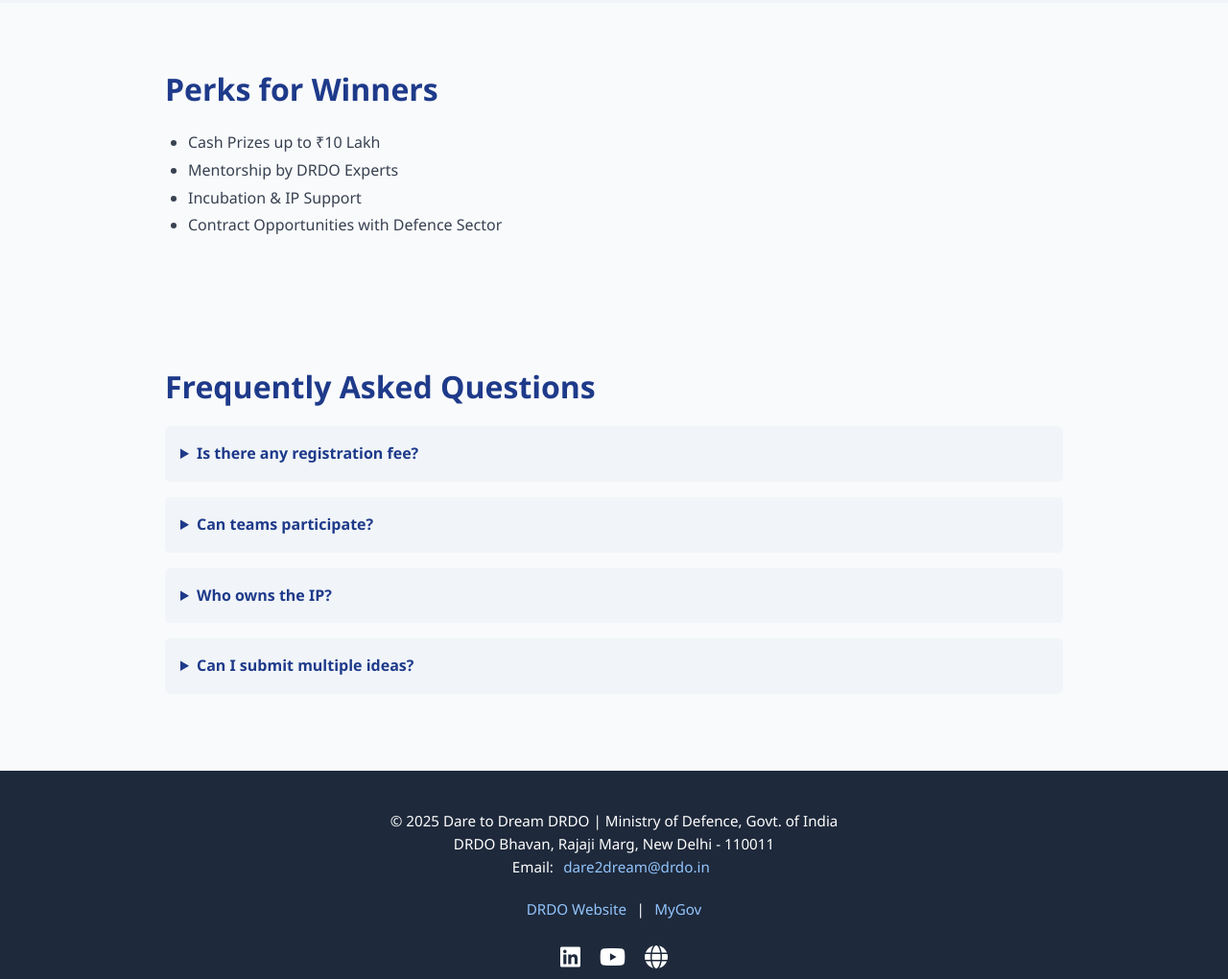
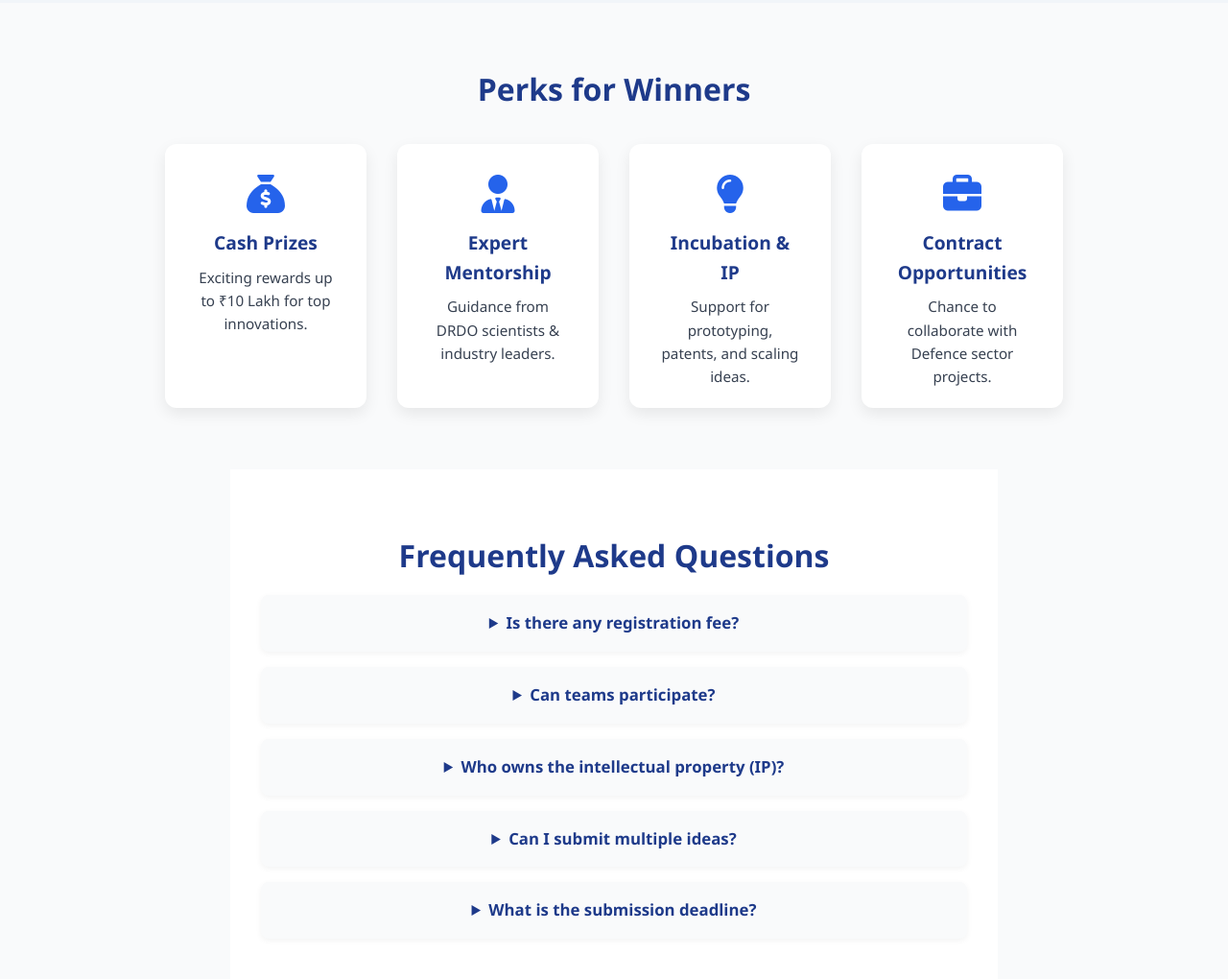
Before and after one commit to anacodermisra/dare-to-dream, a plain HTML site: page frontend/index.html in a window 1280 px wide. Shown: the part 2506-3526 px from the top of the page at 96% size. Drawn offline with Linux system fonts and the light colour scheme; files whose address does not match are found by name.

Commit message:
frontend changed

```diff
--- a/frontend/assets/style/style.css
+++ b/frontend/assets/style/style.css
@@ -473,3 +473,90 @@
 .eligibility-card:hover i {
    color: #d38123;
 }
+
+/* ---- Perks Section ---- */
+.perks-section {
+  background-color: #f9fafb;
+  padding: 4rem 2rem;
+  text-align: center;
+}
+
+.perks-grid {
+  display: grid;
+  grid-template-columns: repeat(auto-fit, minmax(150px, 1fr));
+  gap: 2rem;
+  margin-top: 2rem;
+}
+
+.perk-card {
+  background: white;
+  padding: 2rem;
+  padding-bottom: 20px;
+  border-radius: 12px;
+  box-shadow: 0 6px 16px rgba(0, 0, 0, 0.08);
+  transition: transform 0.3s, box-shadow 0.3s;
+  cursor: pointer;
+}
+
+.perk-card i {
+  font-size: 2.5rem;
+  color: #2563eb;
+  margin-bottom: 1rem;
+}
+
+.perk-card h3 {
+  font-size: 1.2rem;
+  margin-bottom: 0.5rem;
+  color: #1e3a8a;
+}
+
+.perk-card p {
+  font-size: 0.95rem;
+  color: #374151;
+}
+
+.perk-card:hover {
+  transform: translateY(-10px) scale(1.03);
+  box-shadow: 0 10px 20px rgba(0, 0, 0, 0.12);
+}
+.perk-card:hover h3,
+.perk-card:hover i {
+  color: #d38123;
+}
+
+/* ---- FAQ Section ---- */
+.faq-section {
+  background: #fff;
+  padding: 4rem 2rem;
+  max-width: 800px;
+  margin: auto;
+  text-align: center;
+}
+
+.faq-section details {
+  background: #f9fafb;
+  padding: 1rem 1.5rem;
+  border-radius: 8px;
+  margin-bottom: 1rem;
+  box-shadow: 0 2px 6px rgba(0,0,0,0.05);
+  transition: all 0.3s ease;
+  cursor: pointer;
+}
+
+.faq-section details[open] {
+  background: #fff8f0;
+  box-shadow: 0 4px 12px rgba(0,0,0,0.1);
+}
+
+.faq-section summary {
+  font-weight: 600;
+  font-size: 1.05rem;
+  color: #1e3a8a;
+  outline: none;
+}
+
+.faq-section p {
+  margin-top: 0.8rem;
+  color: #374151;
+  font-size: 0.95rem;
+}
--- a/frontend/index.html
+++ b/frontend/index.html
@@ -198,25 +198,56 @@
 </section>
 
 
+<section id="perks" class="section perks-section">
+  <h2>Perks for Winners</h2>
+  <div class="perks-grid">
+    <div class="perk-card">
+      <i class="fas fa-sack-dollar"></i>
+      <h3>Cash Prizes</h3>
+      <p>Exciting rewards up to ₹10 Lakh for top innovations.</p>
+    </div>
+    <div class="perk-card">
+      <i class="fas fa-user-tie"></i>
+      <h3>Expert Mentorship</h3>
+      <p>Guidance from DRDO scientists & industry leaders.</p>
+    </div>
+    <div class="perk-card">
+      <i class="fas fa-lightbulb"></i>
+      <h3>Incubation & IP</h3>
+      <p>Support for prototyping, patents, and scaling ideas.</p>
+    </div>
+    <div class="perk-card">
+      <i class="fas fa-briefcase"></i>
+      <h3>Contract Opportunities</h3>
+      <p>Chance to collaborate with Defence sector projects.</p>
+    </div>
+  </div>
+</section>
 
-  <section id="perks" class="section">
-    <h2>Perks for Winners</h2>
-    <ul>
-      <li>Cash Prizes up to ₹10 Lakh</li>
-      <li>Mentorship by DRDO Experts</li>
-      <li>Incubation & IP Support</li>
-      <li>Contract Opportunities with Defence Sector</li>
-    </ul>
-  </section>
+<section id="faq" class="section faq-section">
+  <h2>Frequently Asked Questions</h2>
+  <details>
+    <summary>Is there any registration fee?</summary>
+    <p>No, participation is completely free.</p>
+  </details>
+  <details>
+    <summary>Can teams participate?</summary>
+    <p>Yes, teams of up to 4 members are welcome.</p>
+  </details>
+  <details>
+    <summary>Who owns the intellectual property (IP)?</summary>
+    <p>You retain full ownership. DRDO may request rights for implementation, with due credit to you.</p>
+  </details>
+  <details>
+    <summary>Can I submit multiple ideas?</summary>
+    <p>Yes, you may submit multiple entries, but only one can be shortlisted for the finals.</p>
+  </details>
+  <details>
+    <summary>What is the submission deadline?</summary>
+    <p>Check the timeline section for updated deadlines.</p>
+  </details>
+</section>
 
-
-  <section id="faq" class="section">
-    <h2>Frequently Asked Questions</h2>
-    <details><summary>Is there any registration fee?</summary><p>No, it’s completely free.</p></details>
-    <details><summary>Can teams participate?</summary><p>Yes, team submissions are allowed.</p></details>
-    <details><summary>Who owns the IP?</summary><p>You retain ownership; DRDO may request rights for implementation.</p></details>
-    <details><summary>Can I submit multiple ideas?</summary><p>Yes, but only one can be shortlisted.</p></details>
-  </section>
 
  <footer class="footer">
   <div class="footer-content">
```
